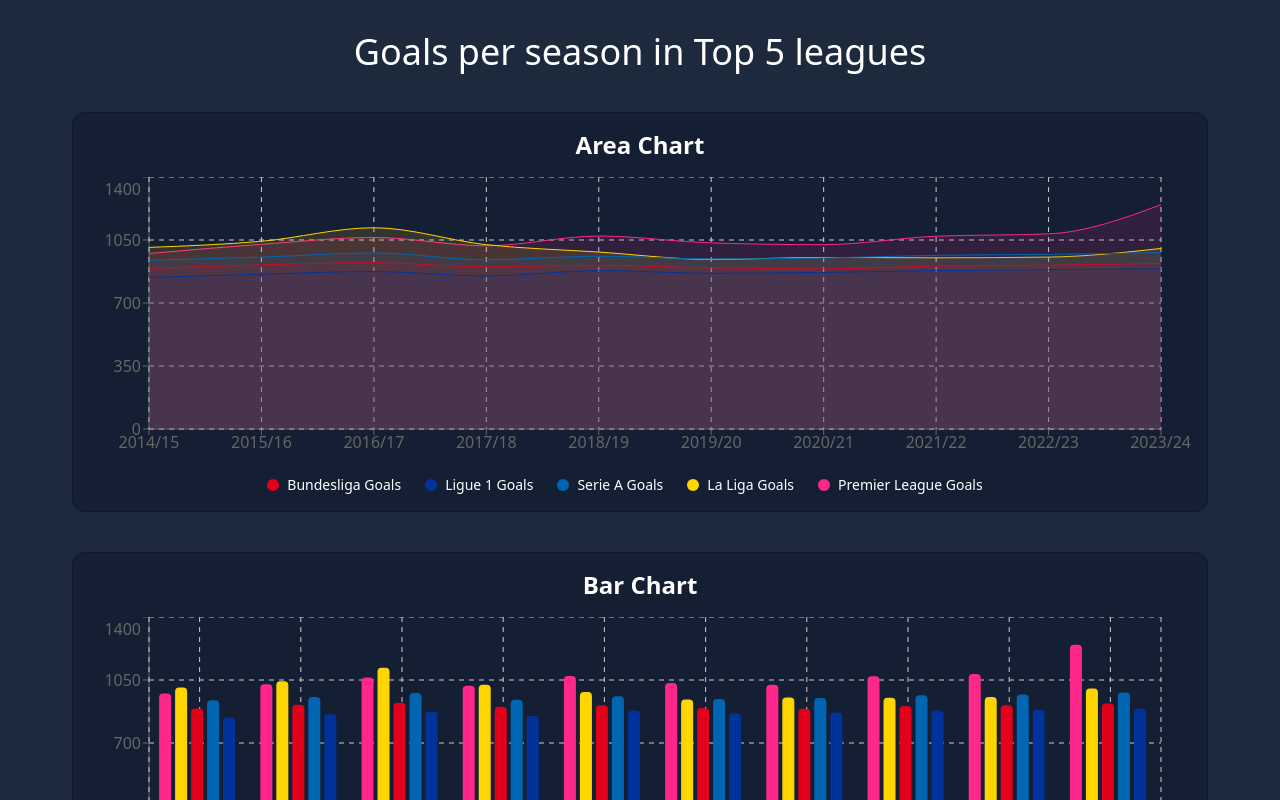
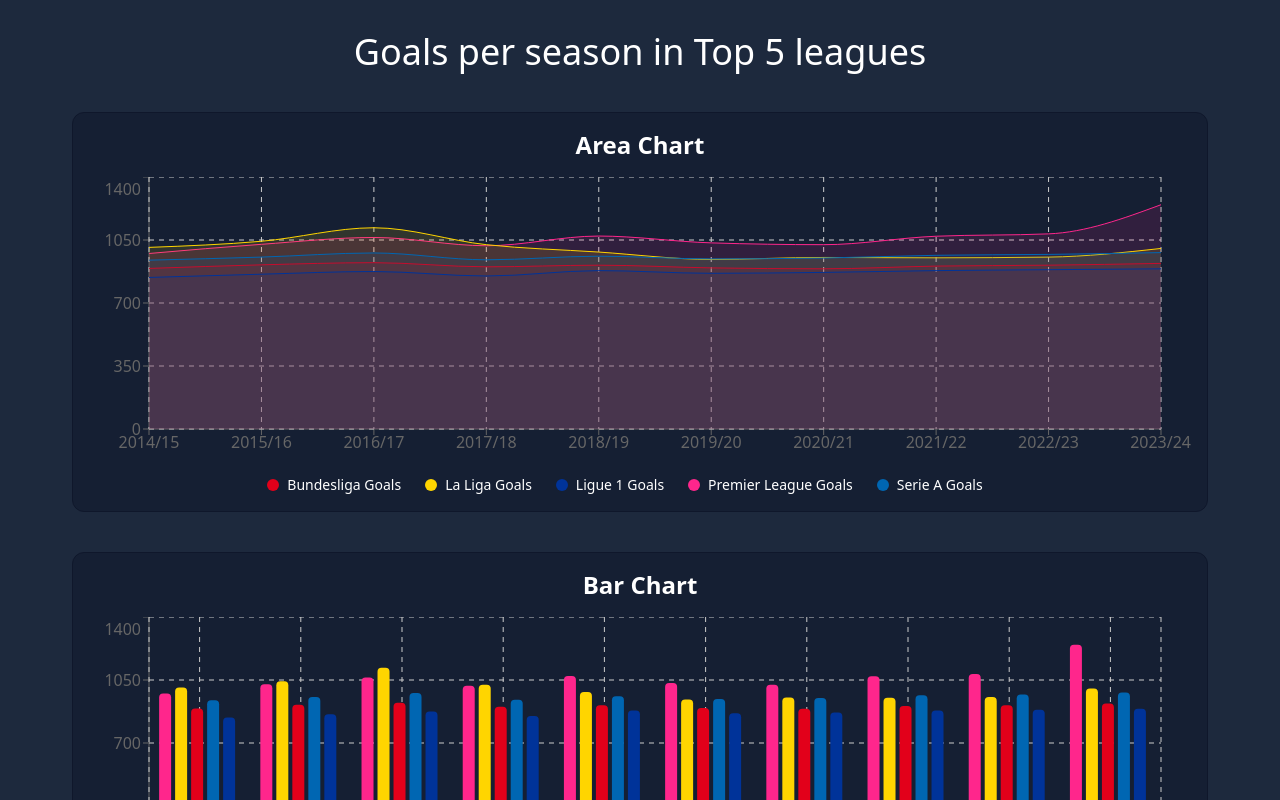
Before and after one commit to dean-tunbridge/rechart-project, a React (Vite) app: page / in a window 1280 px wide. Shown: the top 800 px of the page. Built offline with nearby package versions, Linux system fonts and the light colour scheme.

Commit message:
add names to all graph elements

```diff
--- a/src/components/AreaChartComponent.jsx
+++ b/src/components/AreaChartComponent.jsx
@@ -110,12 +110,14 @@
           dataKey="premier_league_goals"
           stroke="#FF268C"
           fill="#FF268C33"
+          name="Premier League"
         />
         <Area
           type="monotone"
           dataKey="la_liga_goals"
           stroke="#FFD500"
           fill="#FFD50033"
+          name="La Liga"
         />
         <Area
           type="monotone"
--- a/src/components/LineChartComponent.jsx
+++ b/src/components/LineChartComponent.jsx
@@ -110,12 +110,14 @@
           dataKey="premier_league_goals"
           stroke="#FF268C"
           fill="#FF268C"
+          name="Premier League"
         />
         <Line
           type="monotone"
           dataKey="la_liga_goals"
           stroke="#FFD500"
           fill="#FFD500"
+          name="La Liga"
         />
         <Line
           type="monotone"
```
